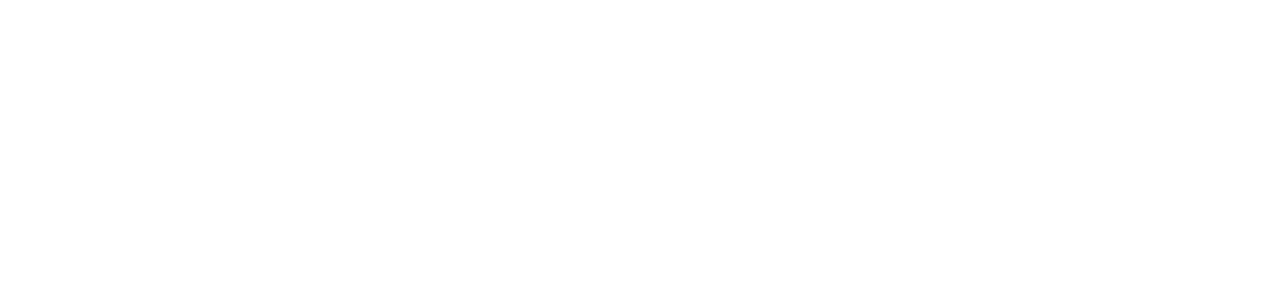
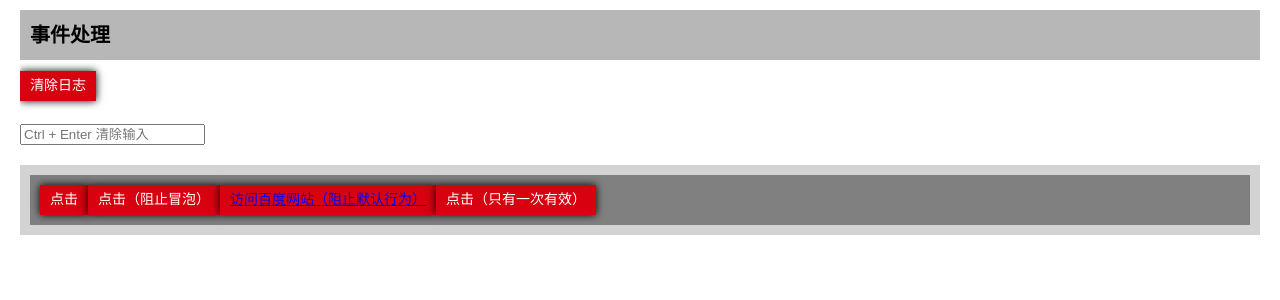
Before and after one commit to guojs-github/vue-ex, a Vue app: page /EventHandler in a window 1280 px wide. Before the commit this address had no page. Shown: the top 300 px of the page. Built offline with nearby package versions, Linux system fonts and the light colour scheme.

Commit message:
事件处理演示

```diff
--- /dev/null
+++ b/src/components/EventHandler/EventHandler.less
@@ -0,0 +1,20 @@
+/*
+  Event handler style
+*/
+.event-handler {
+	div.outside {
+		margin: 5px 0;
+		padding: 10px;
+		background-color: lightgray;
+	}
+
+	div.inside {
+		padding: 10px;
+		background-color: gray;
+	}
+
+	div.result {
+		height: calc(100vh - 250px);
+		overflow-y: auto;
+	}
+}
--- /dev/null
+++ b/src/components/EventHandler/EventHandler.vue
@@ -0,0 +1,115 @@
+<template>
+	<!--事件处理-->
+	<div class='-content event-handler'>
+		<div class='-title'>
+			事件处理
+		</div>
+
+		<div class='-row'>
+			<div class='-inline -ef-click -light-red -red-button' @click='onClearLog'>
+				清除日志
+			</div>
+		</div>
+
+		<div class='-row'>
+			<input
+				v-model='inputValue'
+				placeholder='Ctrl + Enter 清除输入'
+				@keyup.ctrl.enter='onClearInput'
+				@click.left='onClickInput("left")'
+				@click.right='onClickInput("right")'
+				@click.middle='onClickInput("middle")'
+				/>
+		</div>
+
+		<div class='outside' @click='onClickOutside'>
+			<div class='inside' @click.capture='onClickInside'>
+				<div class='-inline -ef-click -light-red -red-button' @click='onClick'>
+					点击
+				</div>
+				<div class='-inline -ef-click -light-red -red-button' @click.stop='onClickStopBubble'>
+					点击（阻止冒泡）
+				</div>
+				<div class='-inline -ef-click -light-red -red-button'>
+					<a href="http://www.baidu.com" @click.prevent>访问百度网站（阻止默认行为）</a>
+				</div>
+				<div class='-inline -ef-click -light-red -red-button' @click.once='onClickOnce'>
+					点击（只有一次有效）
+				</div>
+			</div>
+		</div>
+
+		<div class='result' @scroll.passive='onScroll'>
+			<div :key='index' v-for='(event, index) in events'>
+				{{ event }}
+			</div>
+		</div>
+	</div>
+</template>
+
+<script>
+export default {
+	name: 'EventHandler',
+
+	components: {
+	},
+
+	data() {
+		return {
+			events: [],
+			inputValue: ''
+		};
+	},
+
+	methods: {
+		onClickOutside() {
+			this.addEvent('Click outside');
+		},
+
+		onClickInside() {
+			this.addEvent('Capture inside');
+		},
+
+		onClick() {
+			this.addEvent('Click');
+		},
+
+		onClickStopBubble() {
+			this.addEvent('Click stop bubble');
+		},
+
+		onClickOnce() {
+			this.addEvent('Click once');
+		},
+
+		onScroll() {
+			this.addEvent('Passive scroll');
+		},
+
+		onClearLog() {
+			this.events = [];
+		},
+
+		onClearInput() {
+			this.inputValue = '';
+		},
+
+		onClickInput(button) {
+			this.addEvent(`Click input box with ${button} button`);
+		},
+
+		/*************************/
+		addEvent(e) {
+			console.log(`Add event "${e}"`);
+			let now = new Date();
+			let event = `${now.getFullYear()}-${now.getMonth()}-${now.getDate()} ${now.getHours()}:${now.getMinutes()}:${now.getSeconds()}.${now.getMilliseconds()} ${e}`;
+
+			this.events.push(event);
+		}
+	}
+};
+</script>
+
+<style scoped src='./EventHandler.less' lang='less'/>
+<style scoped>
+</style>
--- a/src/components/Home/Home.vue
+++ b/src/components/Home/Home.vue
@@ -26,6 +26,9 @@
 			</div>
 			<div class='-inline -ef-click -light-red -red-button test-throttle' @click='onDynamicClass'>
 				动态样式类
+			</div>
+			<div class='-inline -ef-click -light-red -red-button test-throttle' @click='onEventHandler'>
+				事件处理
 			</div>
 		</div>
 	</div>
@@ -102,6 +105,12 @@
 			this.route('DynamicClass');
 		},
 
+		onEventHandler() {
+			console.log('On demo event handler');
+
+			this.route('EventHandler');
+		},
+
 		/*************************/
 		init() {
 			console.log('Initialize.');
--- a/src/router/index.ts
+++ b/src/router/index.ts
@@ -7,6 +7,7 @@
 import Debounce from '@/components/Debounce/Debounce.vue';
 import Throttle from '@/components/Throttle/Throttle.vue';
 import DynamicClass from '@/components/DynamicClass/DynamicClass.vue';
+import EventHandler from '@/components/EventHandler/EventHandler.vue';
 
 const routes: Array<RouteRecordRaw> = [{
 	path: '/',
@@ -40,6 +41,10 @@
 	path: '/DynamicClass',
 	name: 'DynamicClass',
 	component: DynamicClass
+}, {
+	path: '/EventHandler',
+	name: 'EventHandler',
+	component: EventHandler
 }];
 
 const router = createRouter({
```
